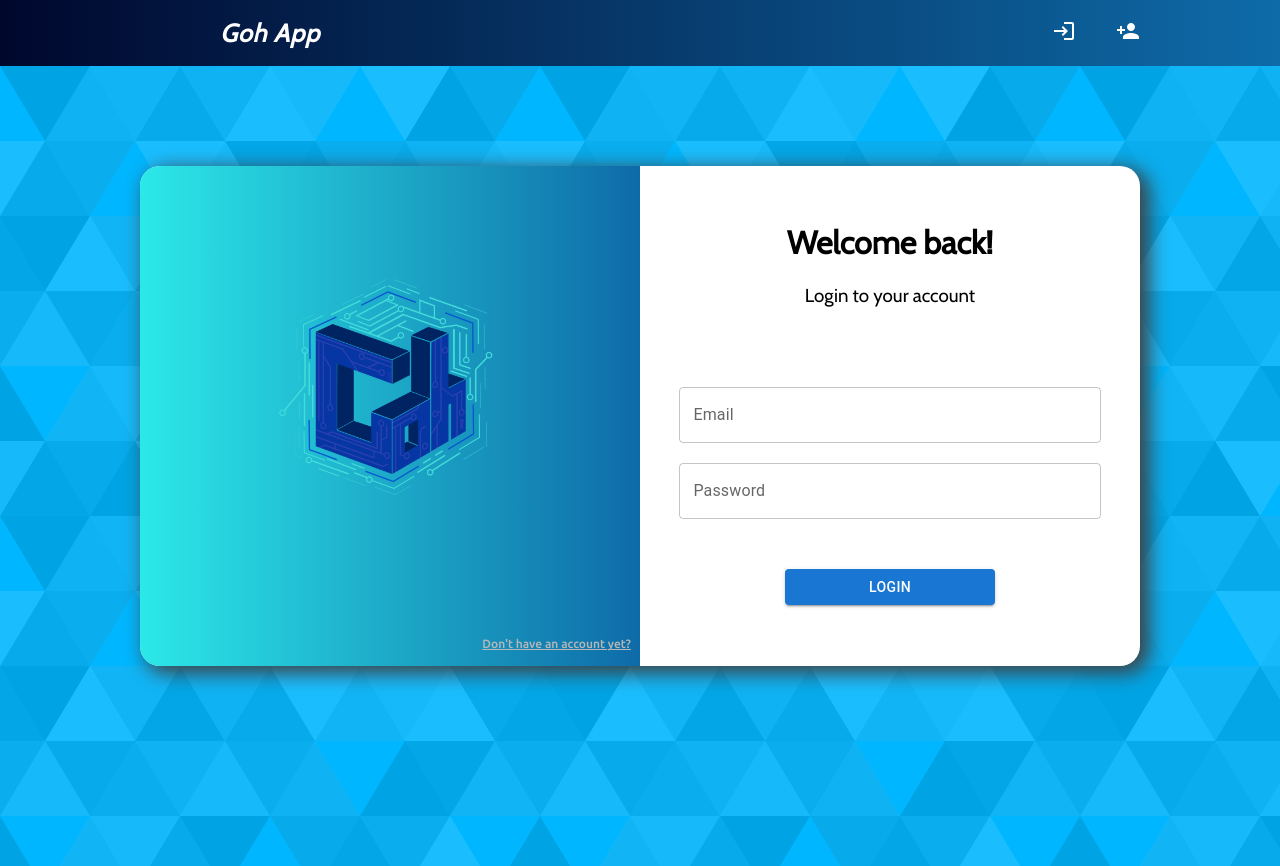
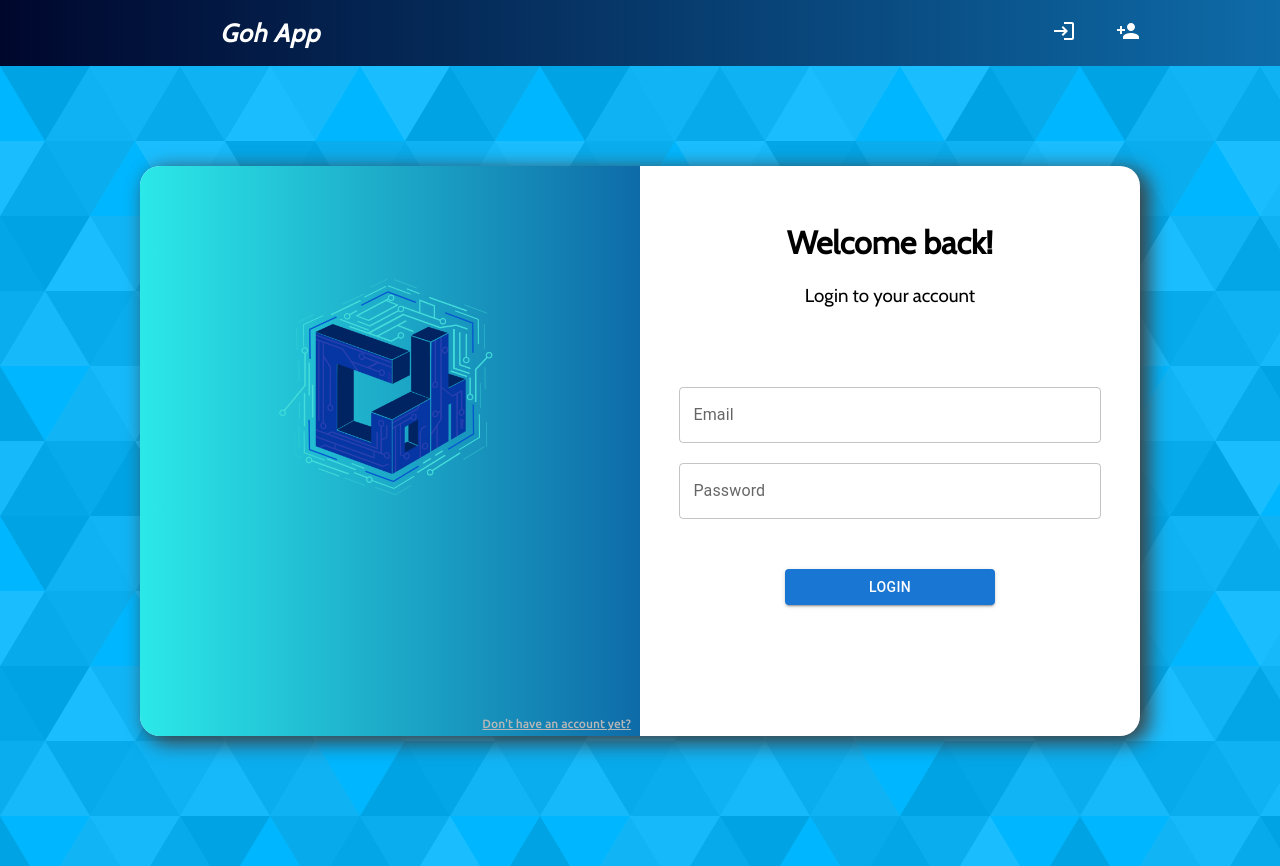
Before and after one commit to TheGoh/Goh, a React (Create React App) app in the folder goh-app/: page /login in a window 1280 px wide. Built offline with nearby package versions, Linux system fonts and the light colour scheme; no server answers.

Commit message:
Signup/Login feedbacks
display of error message

```diff
--- a/goh-app/src/pages/login/Login.js
+++ b/goh-app/src/pages/login/Login.js
@@ -10,6 +10,7 @@ import OutlinedInput from '@mui/material/OutlinedInput';
 import Box from '@mui/material/Box';
 import Grid from '@mui/material/Grid';
 import logo from '../../imgs/GohLogo.png'
+import { Alert } from '@mui/material';
 
 //TODO: ERROR Message Field!!!
 
@@ -36,7 +37,7 @@ export default function Login() {
 
       <Box sx={{ width:'50%'}} className={styles['intro']}>
         <img src={logo}></img>
-        <Grid container sx={{margin: 'auto', width: '100%', marginTop: '75px'}} columns={3}>
+        <Grid container sx={{margin: 'auto', width: '100%', marginTop: '155px'}} columns={3}>
           <Grid item xs={1}></Grid> <Grid item xs={1}></Grid>
           <Grid item className={styles['links']} xs={1}>
             <Link to="/signup" className={styles['links']}>Don't have an account yet?</Link>
@@ -50,6 +51,7 @@ export default function Login() {
       >
         <h1>Welcome back!</h1>
         <h3>Login to your account</h3>
+        {error ? <Alert severity="warning">{error}</Alert> : <></> }
         <Grid sx={{width: '90%', margin: '20px auto'}}>
           <FormControl sx={{width: "100%"}}>
             <InputLabel htmlFor="component-outlined">Email</InputLabel>
--- a/goh-app/src/pages/login/Login.module.css
+++ b/goh-app/src/pages/login/Login.module.css
@@ -6,7 +6,7 @@
   border-radius: 20px;
   background-color: white;
   box-shadow: 7px 5px 20px 2px rgb(63, 63, 63);
-  height: 500px;
+  height: 570px;
 }
 
 .login-form {
--- a/goh-app/src/pages/signup/Signup.js
+++ b/goh-app/src/pages/signup/Signup.js
@@ -8,6 +8,7 @@ import OutlinedInput from '@mui/material/OutlinedInput';
 import Box from '@mui/material/Box';
 import Grid from '@mui/material/Grid';
 import logo from '../../imgs/GohLogo.png'
+import { Alert } from '@mui/material';
 
 // styles
 import styles from './Signup.module.css'
@@ -22,6 +23,7 @@ export default function Signup() {
     const {signup,  error ,isPending} = useSignup()
     const handleSubmit = (e) => {
       e.preventDefault();
+
       signup(email,password,userid);
     }
     return (
@@ -30,7 +32,7 @@ export default function Signup() {
 
           <Box sx={{ width:'50%'}} className={styles['intro']}>
             <img src={logo}></img>
-            <Grid container sx={{margin: 'auto', width: '100%', marginTop: '75px'}} columns={3}>
+            <Grid container sx={{margin: 'auto', width: '100%', marginTop: '155px'}} columns={3}>
               <Grid item xs={1}></Grid> <Grid item xs={1}></Grid>
               <Grid item className={styles['links']} xs={1}>
                 <Link to="/login" className={styles['links']}>Already have an account?</Link>
@@ -45,6 +47,7 @@ export default function Signup() {
 
             <h1>Welcome!</h1>
             <h3>Signup to your account</h3>
+            {error ? <Alert severity="warning">{error}</Alert> : <></> }
             {/* email button */}
             <Grid sx={{width: '90%', margin: '20px auto'}}>
               <FormControl sx={{width: "100%"}}>
@@ -92,6 +95,5 @@ export default function Signup() {
           </Grid>
         </Grid>
       </Box>
-
     )
   }
--- a/goh-app/src/pages/signup/Signup.module.css
+++ b/goh-app/src/pages/signup/Signup.module.css
@@ -7,7 +7,7 @@
   border-radius: 20px;
   background-color: white;
   box-shadow: 7px 5px 20px 2px rgb(63, 63, 63);
-  height: 500px;
+  height: 570px;
 }
 
 .login-form {
```
